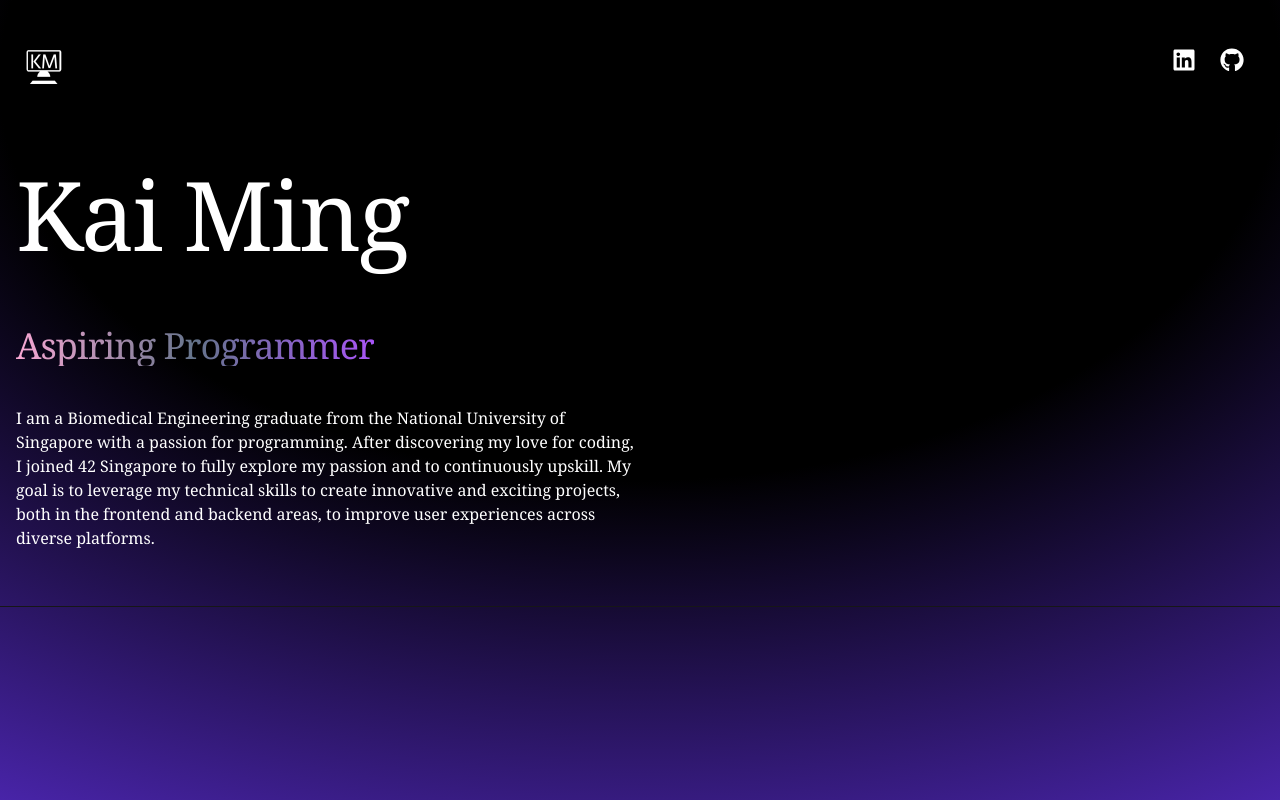
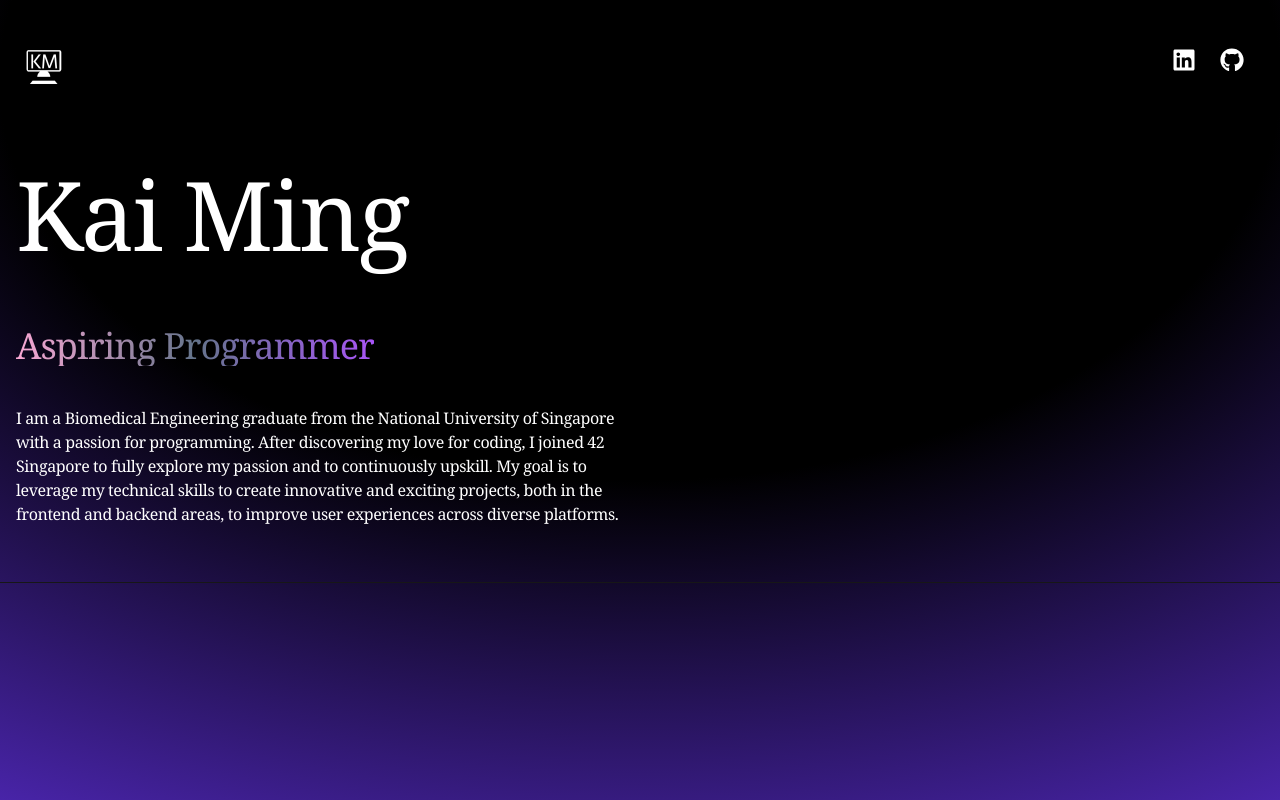
Before and after one commit to gka1m/km-portfolio, a Next.js app: page / in a window 1280 px wide. Built offline with nearby package versions, Linux system fonts and the light colour scheme.

Commit message:
continue on with hero section

```diff
--- a/app/components/Hero.tsx
+++ b/app/components/Hero.tsx
@@ -13,9 +13,14 @@ const Hero = () => {
             <span className="bg-gradient-to-r from-pink-300 via-slate-500 to-purple-500 bg-clip-text text-4xl tracking-tight text-transparent">
               Aspiring Programmer
             </span>
-            <p className="text-white py-10">{summary}</p>
+            <p className="text-white py-10 tracking-tight font-light">
+              {summary}
+            </p>
           </div>
         </div>
+        {/* <div className="w-full lg:w-1/2 lg:p-8">
+          <img src=""
+        </div> */}
       </div>
     </div>
   );
```
